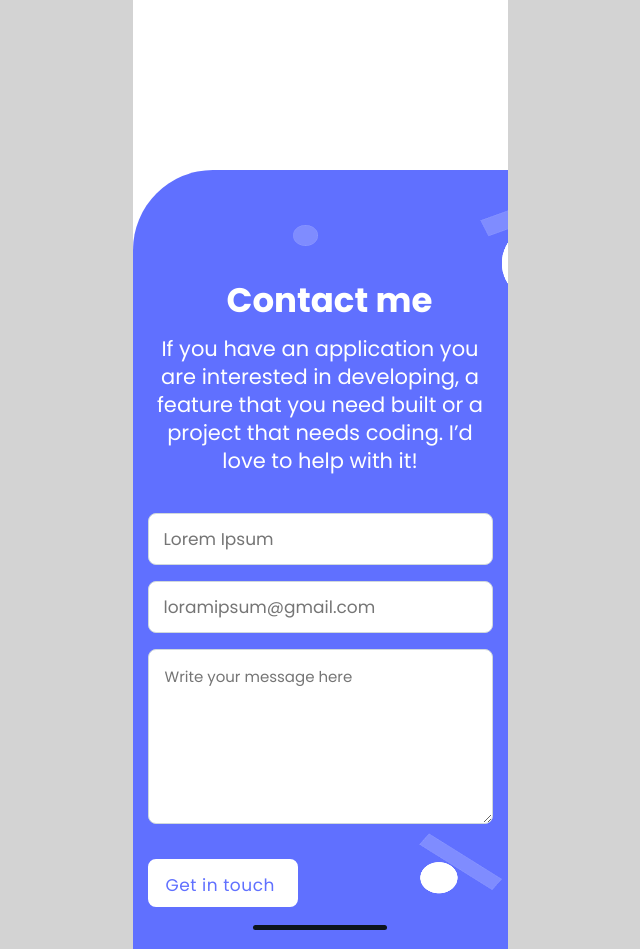
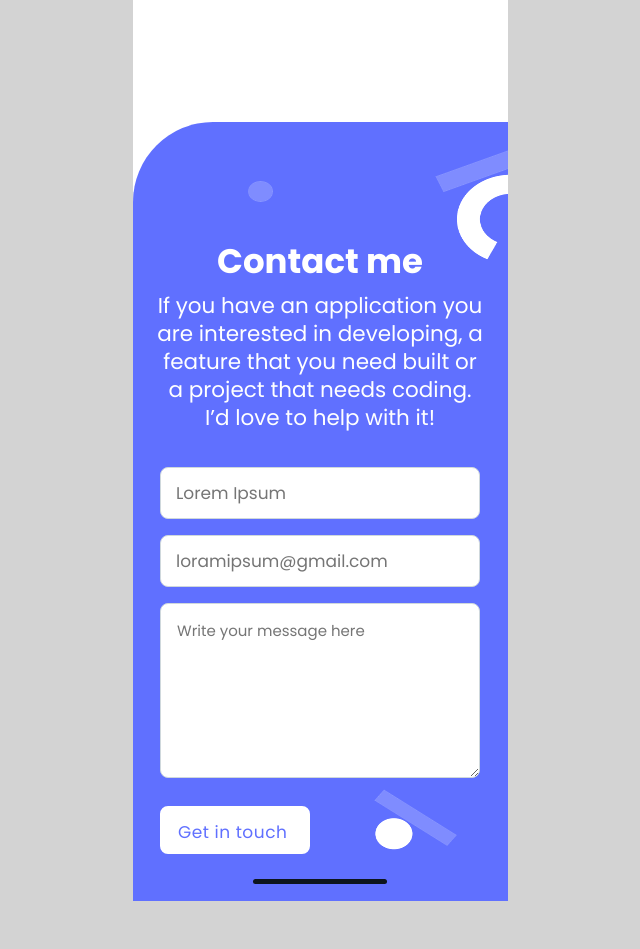
Before and after one commit to hafiz1379/First-Mobile, a website: page index.html in a window 1280 px wide. Shown: the part 4240-5189 px from the top of the page, without its empty margins (320-960 px from the left). After the commit the page ends 5141 px from the top, so only its background shows below. Drawn offline with Linux system fonts and the light colour scheme.

Commit message:
Added flex box styles to the style.css file

```diff
--- a/style.css
+++ b/style.css
@@ -343,7 +343,7 @@ section.about div.link a:hover {
 /* Start About Yourself Section  */
 
 section.about {
-  height: 1263px;
+  height: 1063px;
   width: 100%;
   padding: 20px;
   background-color: white;
@@ -462,62 +462,58 @@ section.about div.select ul.lang div.contain ul li.con img {
 /* End Section part */
 
 /* Start Contact form */
-
 .contact-form {
-  position: absolute;
   width: 375px;
   height: 779px;
-  top: 4410px;
+  margin-top: -70px;
   background: #6070ff;
   border-radius: 80px 0 0 0;
   overflow: hidden;
+  display: flex; /* add this line */
+  flex-direction: column;
+  align-items: center; /* add this line */
 }
 
 .formbg {
-  width: 265px;
-  height: 709px;
-  background-image: url(./images/contact\ form\ shapes-mobile@2x.png);
-  background-size: contain;
-  position: absolute;
-  top: 21px;
-  left: 160px;
+  background-size: cover;
+  background-repeat: no-repeat;
+  margin-right: -120px;
+  margin-top: 25px;
 }
 
 .form-header {
-  margin: 100px auto;
-  background-color: #172b4d;
+  margin: 0 auto;
+  margin-top: -620px;
   width: 327px;
-  position: relative;
+  display: flex;
+  flex-direction: column;
+  justify-content: center;
+  align-content: center;
+  text-align: center;
 }
 
 .form-header__title {
   color: #fff;
-  position: absolute;
-  top: 5px;
-  left: 70px;
   font-size: 34px;
 }
 
 .form-header__text {
   color: #fff;
-  position: absolute;
-  top: 65px;
   width: 327px;
   height: 137px;
   font-weight: 400;
-  font-size: 21px;
+  font-size: 21.5px;
   line-height: 28px;
   text-align: center;
-}
-
-.inputs {
-  position: relative;
+  margin-top: 5px;
 }
 
 .form {
-  position: absolute;
-  top: 220px;
-  width: 100%;
+  display: flex;
+  flex-direction: column;
+  align-content: flex-start;
+  margin-top: 15px;
+  width: 350px;
   padding: 15px;
 }
 
@@ -565,15 +561,20 @@ section.about div.select ul.lang div.contain ul li.con img {
 .formbtn:hover {
   background: #6070ff;
   color: #fff;
-  cursor: pointer;
+  box-shadow: 0 8px 16px rgba(64, 83, 252, 0.24);
+  border-radius: 8px;
+}
+
+.formbtn:active {
+  background: #2230d2;
+  color: #fff;
+  border-radius: 8px;
 }
 
 .shape {
-  position: absolute;
   width: 134px;
   height: 5px;
-  top: 655px;
-  left: 120px;
+  margin: 10px auto;
   background: #0d151e;
   border-radius: 10px;
   display: flex;
```
